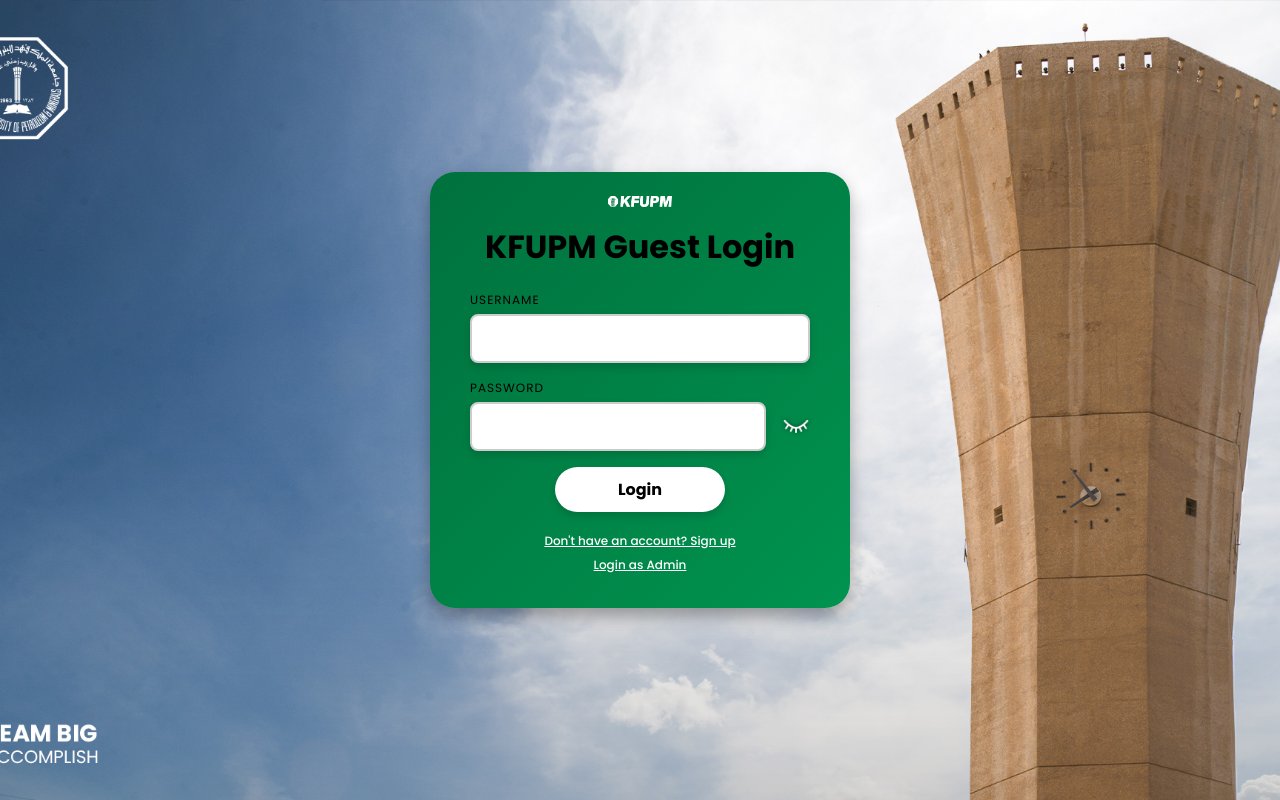
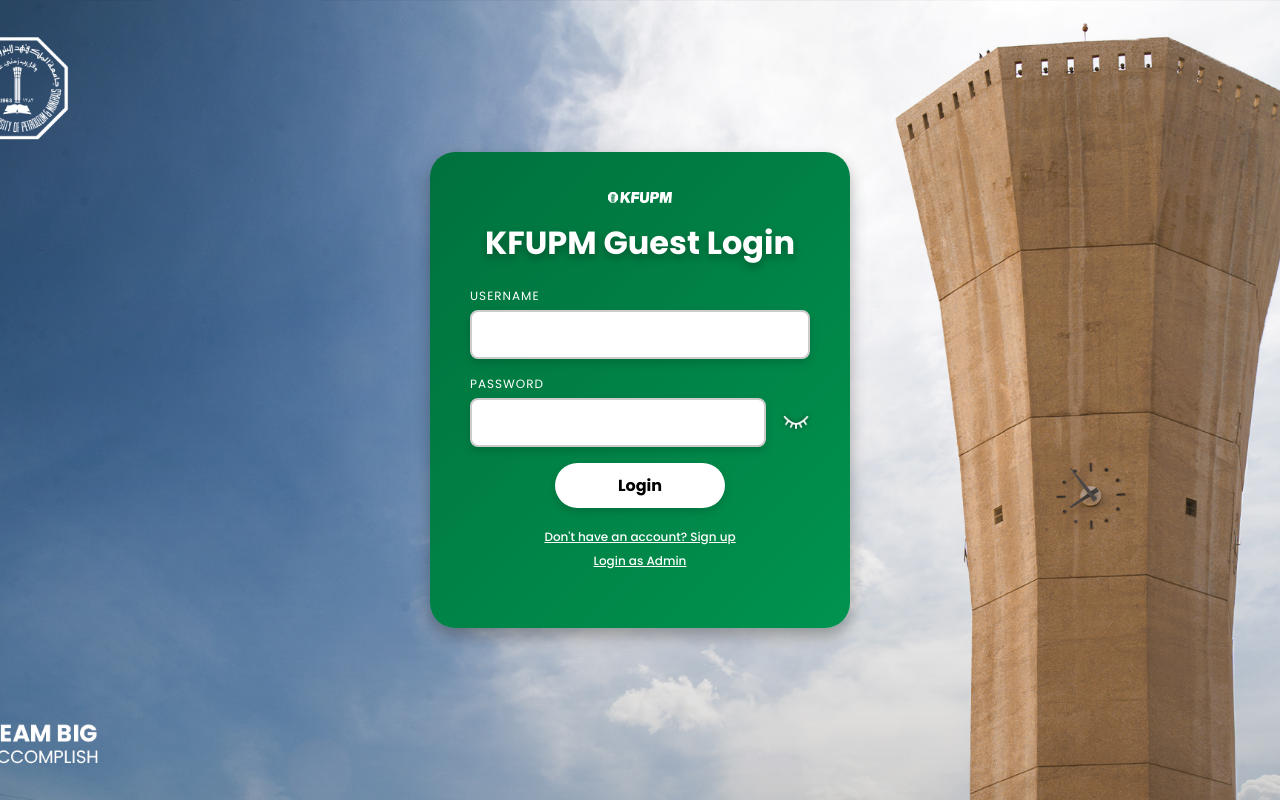
Before and after one commit to Husain-Althagafi/ICS321_Project, a React (Vite) app in the folder frontend/: page /guest/login in a window 1280 px wide. Built offline with nearby package versions, Linux system fonts and the light colour scheme.

Commit message:
fat pushhhh

```diff
--- a/frontend/src/index.css
+++ b/frontend/src/index.css
@@ -72,6 +72,5 @@
   padding: 0;
   height: 100%;
   background-color: #f4f4f9; /* Or a neutral background that matches your design */
-
   overflow: hidden;
 }
--- a/frontend/src/pages/Admin/AddTournament.jsx
+++ b/frontend/src/pages/Admin/AddTournament.jsx
@@ -65,10 +65,11 @@
         </div>
         <nav>
           <ul>
-            <li>Tournaments</li>
-            <li>Teams</li>
-            <li>Settings</li>
-            <li>Logout</li>
+            <li onClick={() => navigate('/admin/home')}>Home</li>
+            <li onClick={() => navigate('/admin/tournaments')}>Tournaments</li>
+            <li onClick={() => navigate('/admin/teams')}>Teams</li>
+            <li onClick={() => navigate('/admin/settings')}>Settings</li>
+            <li onClick={() => navigate('/admin/login')}>Logout</li>
           </ul>
         </nav>
       </aside>
--- a/frontend/src/pages/Admin/AdminHome.jsx
+++ b/frontend/src/pages/Admin/AdminHome.jsx
@@ -20,6 +20,7 @@
         </div>
         <nav>
           <ul>
+            <li onClick={() => navigate('/admin/home')}>Home</li>
             <li onClick={() => navigate('/admin/tournaments')}>Tournaments</li>
             <li onClick={() => navigate('/admin/teams')}>Teams</li>
             <li onClick={() => navigate('/admin/settings')}>Settings</li>
--- a/frontend/src/pages/Guest/GuestLogin.jsx
+++ b/frontend/src/pages/Guest/GuestLogin.jsx
@@ -34,7 +34,7 @@
 
   return (
     <div className="guest-background login-container">
-      <div className="form-background">
+      <div className="guest-form-background">
         <img src={sealImage} alt="KFUPM Seal" className="seal-logo" />
         <h2>KFUPM Guest Login</h2>
         <form onSubmit={handleLogin}>
--- a/frontend/src/stylesheets/AddTournament.css
+++ b/frontend/src/stylesheets/AddTournament.css
@@ -106,7 +106,7 @@
   margin-bottom: 1rem;
 }
 
-h2 {
+.tournament-form h2 {
   font-size: 2rem;
   color: black;
   text-shadow: none;
@@ -205,12 +205,12 @@
   pointer-events: none;
 }
 .AddTournament.css
-form,
-form label,
-form input,
-form select,
-form textarea,
-form button {
+.form-container form,
+.form-container form label,
+.form-container form input,
+.form-container form select,
+.form-container form textarea,
+.form-container form button {
   color: black;
 }
 
--- a/frontend/src/stylesheets/AdminLogin.css
+++ b/frontend/src/stylesheets/AdminLogin.css
@@ -59,7 +59,7 @@
   margin-top: 0;
 }
 
-h2 {
+.form-background h2 {
   color: #ffffff;
   margin-bottom: 1.25rem;
   text-align: center;
@@ -71,7 +71,7 @@
   width: 100%;
 }
 
-label {
+.form-background label {
     font-size: 0.75rem;
     margin-bottom: 0.3125rem;
     color: #ffffff;
--- a/frontend/src/stylesheets/GuestLogin.css
+++ b/frontend/src/stylesheets/GuestLogin.css
@@ -38,7 +38,7 @@
     z-index: 1;  /* Ensure the form is above the background */
 }
 
-.form-background {
+.guest-form-background {
     background: linear-gradient(135deg, #00713d, #00934f);
     border-radius: 1.5625rem;  /* Curved corners */
     padding: 2.5rem;
@@ -51,7 +51,7 @@
     z-index: 1;  /* Ensure the form is above the background */
 }
 
-.form-background h2 {
+.guest-form-background h2 {
   margin-top: 0;
 }
 
@@ -67,7 +67,7 @@
   width: 100%;
 }
 
-label {
+.guest-form-background label {
     font-size: 0.75rem;
     margin-bottom: 0.3125rem;
     color: #ffffff;
```
